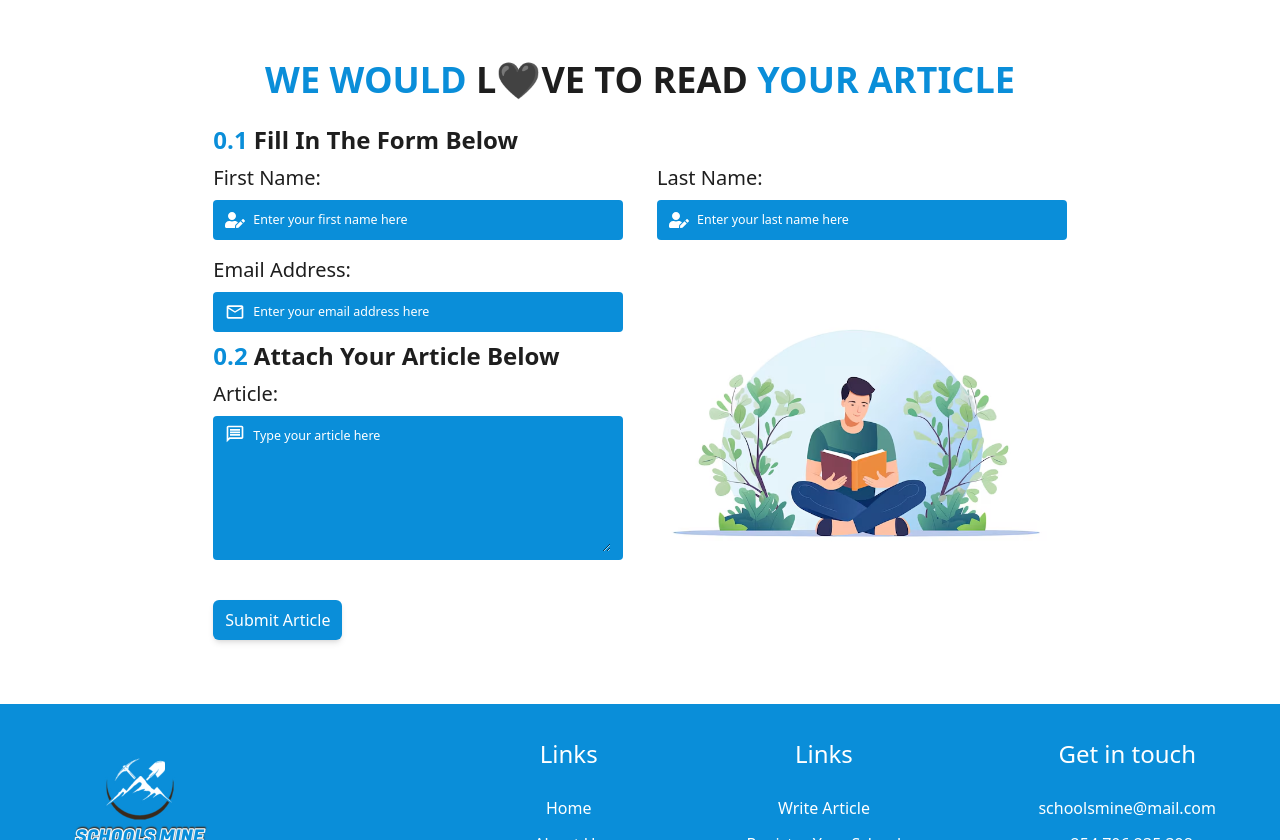
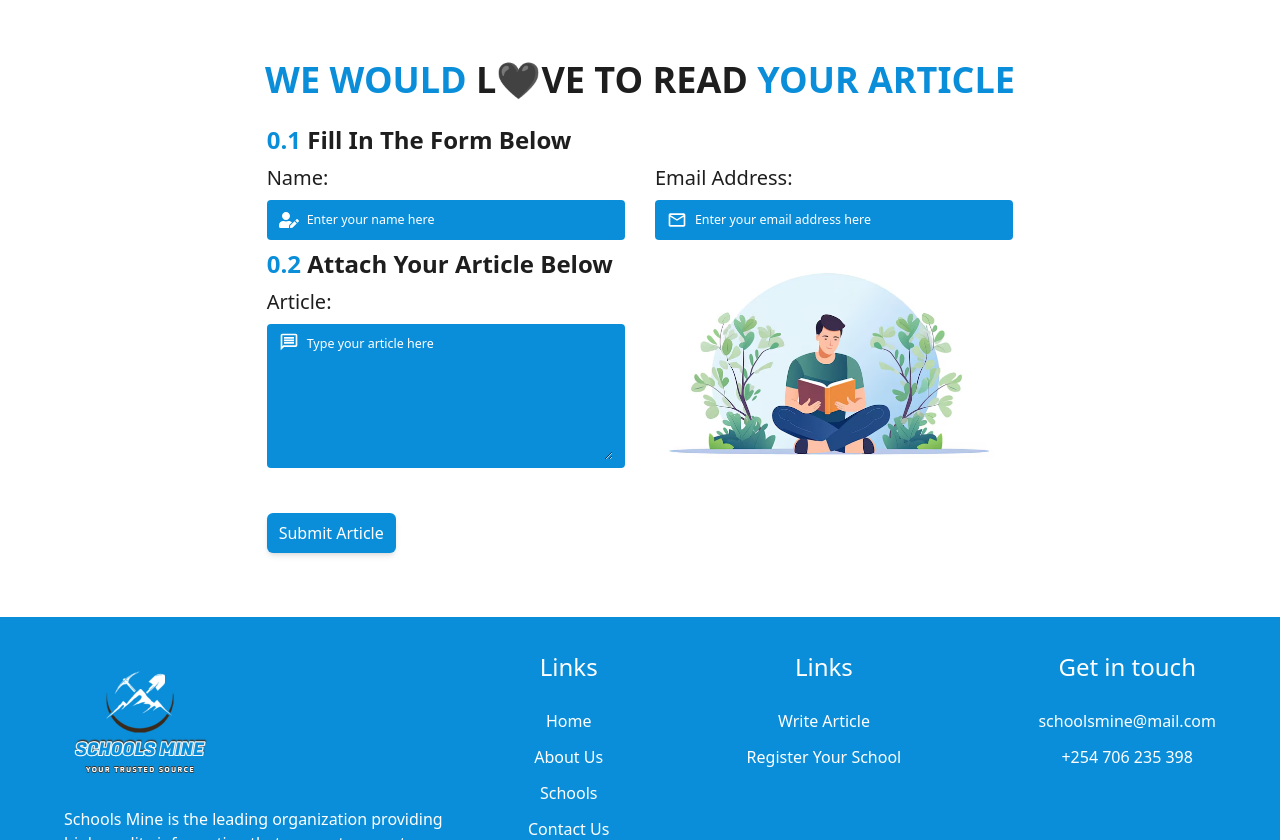
Before and after one commit to JAS-D98/JSM-hackathon-project, a React (Vite) app: page /articles-write in a window 1280 px wide. Shown: the part 580-1420 px from the top of the page. Built offline with nearby package versions, Linux system fonts and the light colour scheme.

Commit message:
make typos change, include page not found  and format code with prettier

```diff
--- a/package.json
+++ b/package.json
@@ -10,7 +10,9 @@
     "preview": "vite preview"
   },
   "dependencies": {
+    "axios": "^1.7.2",
     "flowbite-react": "^0.10.1",
+    "formik": "^2.4.6",
     "react": "^18.3.1",
     "react-dom": "^18.3.1",
     "swiper": "^11.1.4"
--- a/src/App.jsx
+++ b/src/App.jsx
@@ -9,6 +9,7 @@ import AboutUsPage from "./pages/AboutUsPage";
 import Footer from "./components/footer/Footer";
 import AddSchoolsPage from "./pages/AddSchoolsPage";
 import ArticlesPageWrite from "./pages/ArticlesPageWrite";
+import PageNotFound from "./pages/PageNotFound";
 
 export default function App() {
   return (
@@ -23,6 +24,7 @@ export default function App() {
           <Route path="/articles-write" element={<ArticlesPageWrite />} />
           <Route path="/contact-us" element={<ContactUsPage />} />
           <Route path="/schools-register" element={<AddSchoolsPage />} />
+          <Route path="*" element={<PageNotFound />} />
         </Routes>
         <Footer />
       </BrowserRouter>
--- a/src/assets/images/index.js
+++ b/src/assets/images/index.js
@@ -20,6 +20,7 @@ import testimonialPrincipal from "./testimonialPrincipal.png";
 import testimonialParent from "./testimonialParent.png";
 import coloredimage from "./coloredimage.png";
 import readingavatar from "./readingavatar.png";
+import lostavatar from "./lostavatar.png";
 
 export {
   logo,
@@ -43,5 +44,6 @@ export {
   blueWave,
   blueWaveDown,
   coloredimage,
-  readingavatar
+  readingavatar,
+  lostavatar,
 };
--- a/src/pages/AboutUsPage.jsx
+++ b/src/pages/AboutUsPage.jsx
@@ -130,7 +130,7 @@ export default function AboutUsPage() {
             how to get students excited about learning, a strategy you recently
             tried that didn’t quite work out and how you changed / an Aha!
             moment that led you to rethink how you teach a particular
-            subject/lesson? If so, you’re in the right place. Write to us a n
+            subject/lesson? If so, you’re in the right place. Write to us an
             article and we’ll get to showcase it to millions of users.
           </p>
           <div className="flex flex-col md:flex-row items-center gap-3 flex-wrap">
--- a/src/pages/ArticlesPageWrite.jsx
+++ b/src/pages/ArticlesPageWrite.jsx
@@ -1,8 +1,8 @@
 import React from "react";
-import { MdOutlineMail, MdOutlineMessage, } from "react-icons/md";
+import { MdOutlineMail, MdOutlineMessage } from "react-icons/md";
 import { FaUserEdit } from "react-icons/fa";
 import Button from "../components/button/Button";
-import {readingavatar } from "../assets/images";
+import { readingavatar } from "../assets/images";
 import TextArea from "../components/TextArea/TextArea";
 import FormInput from "../components/formInput/FormInput";
 
@@ -16,10 +16,18 @@ export default function ArticlesPageWrite() {
               Inspire students, teachers and parents with your article
             </h1>
           </div>
+          <img
+            src={readingavatar}
+            alt="avatar image"
+            className="md:hidden flex w-1/2"
+          />
         </div>
-        <h1 className="text-2xl md:text-4xl text-primaryBlueColor font-bold text-center mb-6 uppercase">We would <span className="text-primaryBlackColor">l🖤ve to read</span> your article</h1>
+        <h1 className="text-2xl md:text-4xl text-primaryBlueColor font-bold text-center mb-6 uppercase">
+          We would <span className="text-primaryBlackColor">l🖤ve to read</span>{" "}
+          your article
+        </h1>
       </div>
-      <div className="flex flex-col md:flex-row">
+      <div className="flex flex-col md:flex-row px-10 md:px-20">
         <div className="w-full md:w-2/3 mx-auto">
           <h1 className="font-semibold capitalize text-primaryBlackColor text-2xl">
             <span className="text-primaryBlueColor">0.1</span> Fill in the form
@@ -29,20 +37,20 @@ export default function ArticlesPageWrite() {
             <div className="flex flex-col md:flex-row items-center gap-4 flex-wrap justify-between">
               <FormInput
                 InputType="text"
-                Labelname="First Name"
+                Labelname="Name"
                 InputIcon={<FaUserEdit />}
-                InputId="First Name"
-                InputName="First Name"
-                placeholderText="Enter your first name here"
+                InputId="Name"
+                InputName="Name"
+                placeholderText="Enter your name here"
               />
-              <FormInput
+              {/* <FormInput
                 InputType="text"
                 Labelname="Last Name"
                 InputIcon={<FaUserEdit />}
                 InputId="Last Name"
                 InputName="Last Name"
                 placeholderText="Enter your last name here"
-              />
+              /> */}
               <FormInput
                 InputType="email"
                 Labelname="Email Address"
@@ -64,12 +72,13 @@ export default function ArticlesPageWrite() {
                 placeholderText="Type your article here"
                 InputId="Article Message"
               />
-              <img src={readingavatar} alt="avatar image" className="hidden md:flex w-1/2 -mt-20" />
+              <img
+                src={readingavatar}
+                alt="avatar image"
+                className="hidden md:flex w-1/2 -mt-10"
+              />
             </div>
-            <Button
-              title="Submit Article"
-              backgroundColor="primaryBlueColor"
-            />
+            <Button title="Submit Article" backgroundColor="primaryBlueColor" />
           </form>
         </div>
       </div>
--- a/src/pages/ContactUsPage.jsx
+++ b/src/pages/ContactUsPage.jsx
@@ -16,11 +16,11 @@ function ContactUsPage() {
   return (
     <div className="px-20">
       <div className="w-full h-96 flex items-center justify-center flex-col">
-        <h1 className="font-bold text-3xl md:text-6xl text-primaryBlackColor">
+        <h1 className="font-bold text-3xl md:text-6xl text-primaryBlackColor text-center">
           <span className="text-primaryBlueColor">We would</span> like to hear{" "}
           <span className="text-primaryBlueColor">from you</span>
         </h1>
-        <p className="text-md md:text-2xl text-secondaryBlackColor mt-2">
+        <p className="text-md md:text-2xl text-secondaryBlackColor mt-2 text-center">
           Call us or Text Us using the details outlined below
         </p>
       </div>
--- /dev/null
+++ b/src/pages/PageNotFound.jsx
@@ -0,0 +1,16 @@
+import React from "react";
+import { lostavatar } from "../assets/images";
+
+export default function PageNotFound() {
+  return (
+    <div className="px-10 md:px-20 w-full min-h-[100vh] flex items-center justify-center flex-col">
+      <img src={lostavatar} alt="image of an avatar with a map" />
+      <p className="text-2xl md:text-4xl font-bold text-primaryBlackColor capitalize">
+        Oop's Page Not Found.
+      </p>
+      <p className="text-xl md:text-2xl text-secondaryBlackColor capitalize">
+        It Seems You took a wrong Route
+      </p>
+    </div>
+  );
+}
--- a/src/pages/WriteArticlesPage.jsx
+++ /dev/null
@@ -1,78 +0,0 @@
-import React from "react";
-import { MdOutlineMail, MdOutlineMessage, } from "react-icons/md";
-import { FaUserEdit } from "react-icons/fa";
-import Button from "../components/button/Button";
-import {readingavatar } from "../assets/images";
-import TextArea from "../components/TextArea/TextArea";
-import FormInput from "../components/formInput/FormInput";
-
-export default function WriteArticlesPage() {
-  return (
-    <>
-      <div className="px-10 md:px-20">
-        <div className="w-full h-[80vh] flex items-center justify-center flex-col">
-          <div className="bg-primaryBlueColor w-full rounded-xl text-center p-4 flex flex-col items-center">
-            <h1 className="font-bold text-2xl md:text-6xl text-primaryWhiteColor capitalize text-center">
-              Inspire students, teachers and parents with your article
-            </h1>
-          </div>
-        </div>
-        <h1 className="text-2xl md:text-4xl text-primaryBlueColor font-bold text-center mb-6 uppercase">We would <span className="text-primaryBlackColor">l🖤ve to read</span> your article</h1>
-      </div>
-      <div className="flex flex-col md:flex-row">
-        <div className="w-full md:w-2/3 mx-auto">
-          <h1 className="font-semibold capitalize text-primaryBlackColor text-2xl">
-            <span className="text-primaryBlueColor">0.1</span> Fill in the form
-            Below
-          </h1>
-          <form action="" className="mt-2">
-            <div className="flex flex-col md:flex-row items-center gap-4 flex-wrap justify-between">
-              <FormInput
-                InputType="text"
-                Labelname="First Name"
-                InputIcon={<FaUserEdit />}
-                InputId="First Name"
-                InputName="First Name"
-                placeholderText="Enter your first name here"
-              />
-              <FormInput
-                InputType="text"
-                Labelname="Last Name"
-                InputIcon={<FaUserEdit />}
-                InputId="Last Name"
-                InputName="Last Name"
-                placeholderText="Enter your last name here"
-              />
-              <FormInput
-                InputType="email"
-                Labelname="Email Address"
-                InputIcon={<MdOutlineMail />}
-                InputId="Email Address"
-                InputName="Email Address"
-                placeholderText="Enter your email address here"
-              />
-            </div>
-            <h1 className="font-semibold capitalize mt-2 text-primaryBlackColor text-2xl ">
-              <span className="text-primaryBlueColor">0.2</span> Attach Your
-              Article Below
-            </h1>
-            <div className="flex justify-between">
-              <TextArea
-                Labelname="Article"
-                InputIcon={<MdOutlineMessage />}
-                InputName="Article Message"
-                placeholderText="Type your article here"
-                InputId="Article Message"
-              />
-              <img src={readingavatar} alt="avatar image" className="hidden md:flex w-1/2 -mt-20" />
-            </div>
-            <Button
-              title="Submit Article"
-              backgroundColor="primaryBlueColor"
-            />
-          </form>
-        </div>
-      </div>
-    </>
-  );
-}
--- a/tailwind.config.js
+++ b/tailwind.config.js
@@ -8,7 +8,7 @@ export default {
         primaryBlueColor: "#0A8ED9",
         secondaryBlueColor: "#0A8ED9",
         tertiaryBlueColor: "#e7f4fb",
-        emojiBlueColor:"#0078d7",
+        emojiBlueColor: "#0078d7",
         primaryBlackColor: "#1E1E1E",
         blackGradient: "#00000080",
         secondaryBlackColor: "#1E1E1E",
```
Also changed, not shown: src/pages/AddSchoolsPage.jsx (+4 -3 lines), src/pages/ArticlesPage.jsx (+9 -3 lines), src/assets/images/lostavatar.png (added), 1 other file (tests, documents, lock files or other folders).
